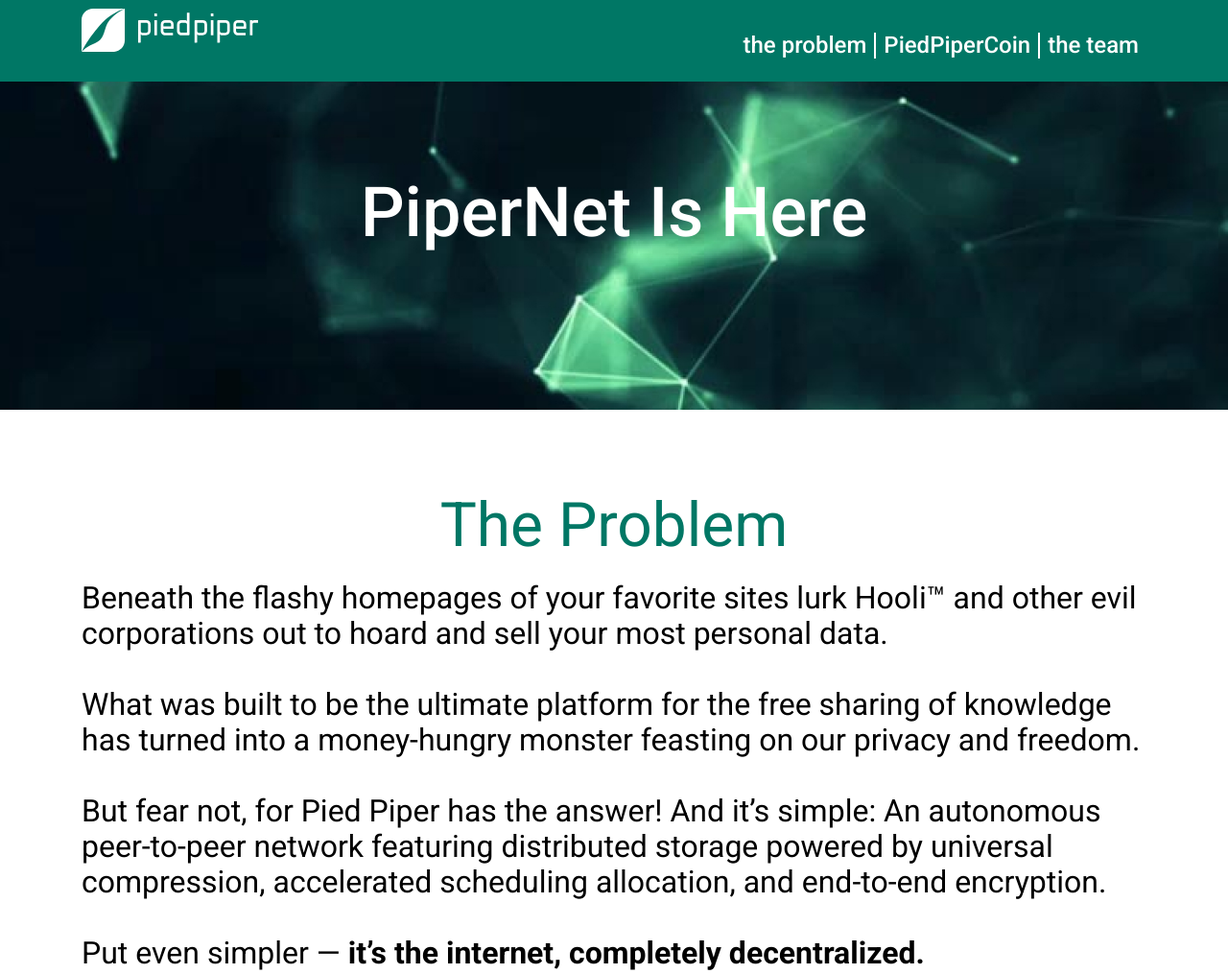
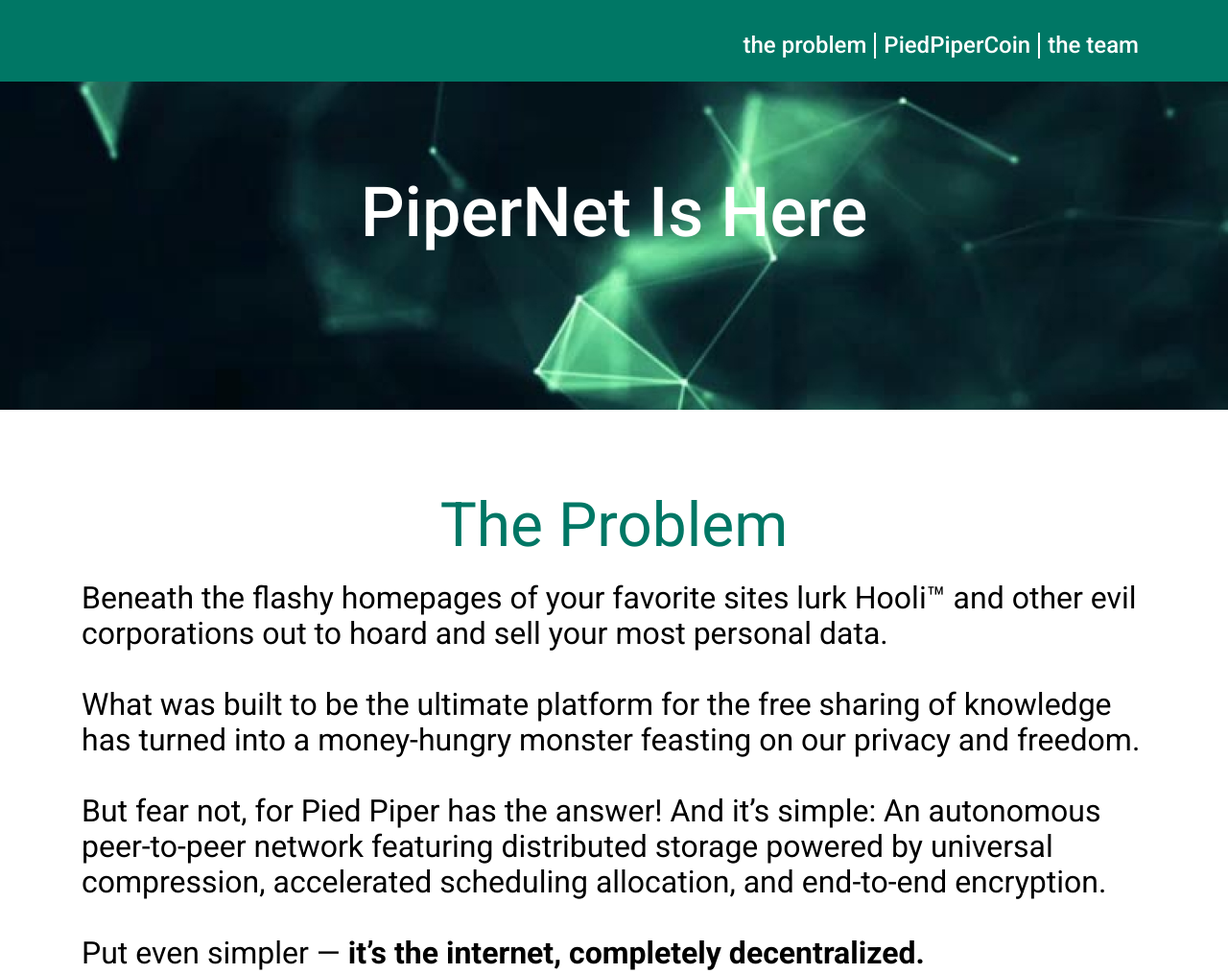
Before and after one commit to interstellardeity88/interstellardeity88.github.io, a plain HTML site: page PiperNet/index.html in a window 1280 px wide. Shown: the top 1015 px of the page at 96% size. Drawn offline with Linux system fonts and the light colour scheme.

Commit message:
Update index.html

```diff
--- a/PiperNet/index.html
+++ b/PiperNet/index.html
@@ -17,7 +17,7 @@
     <header class="header">
         <div class="container">
             <div>
-                <a href="#"><img src="img/logo.svg" alt="logo" class="logo"></a>
+                <a href="#"  class="logo><img src="img/logo.svg" alt="logo""></a>
                 <nav>
                     <ul class="top_menu">
                         <li class="menu_item"><a href="#problem">the problem</a></li>
```
